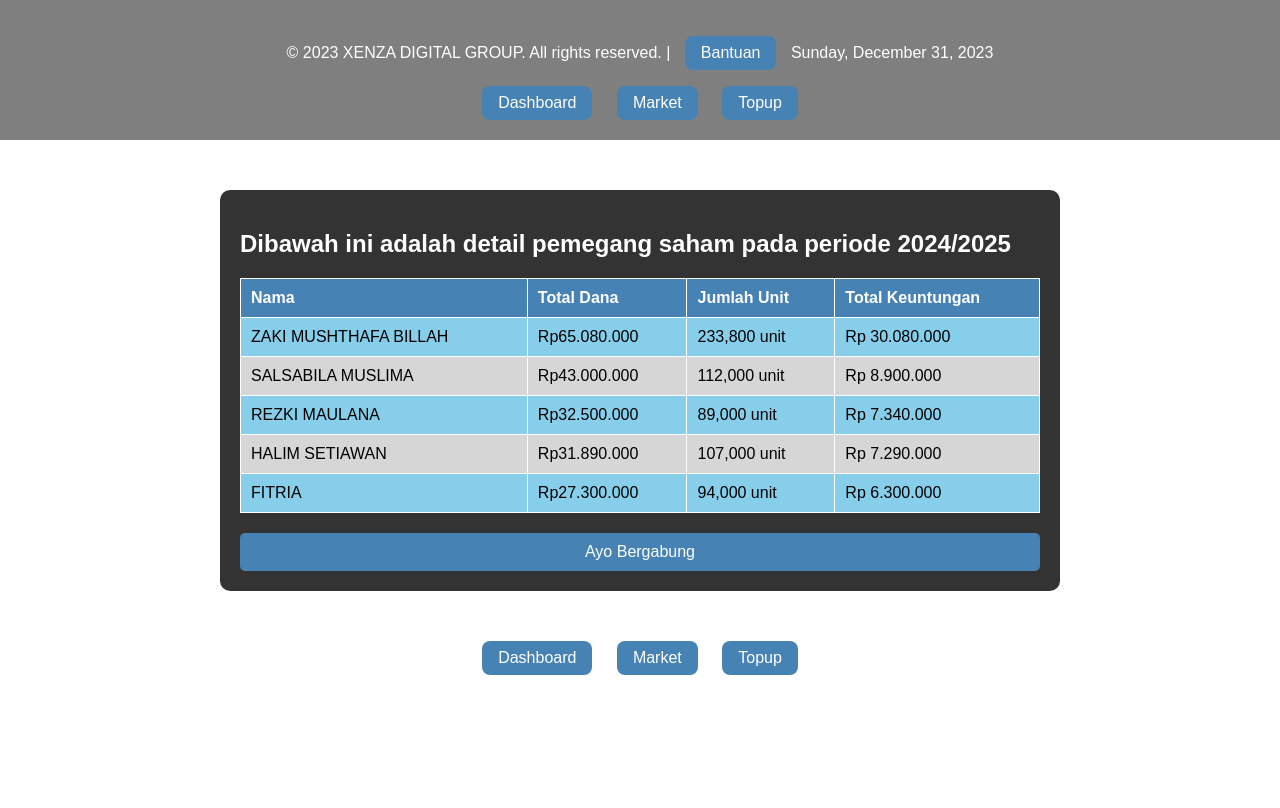
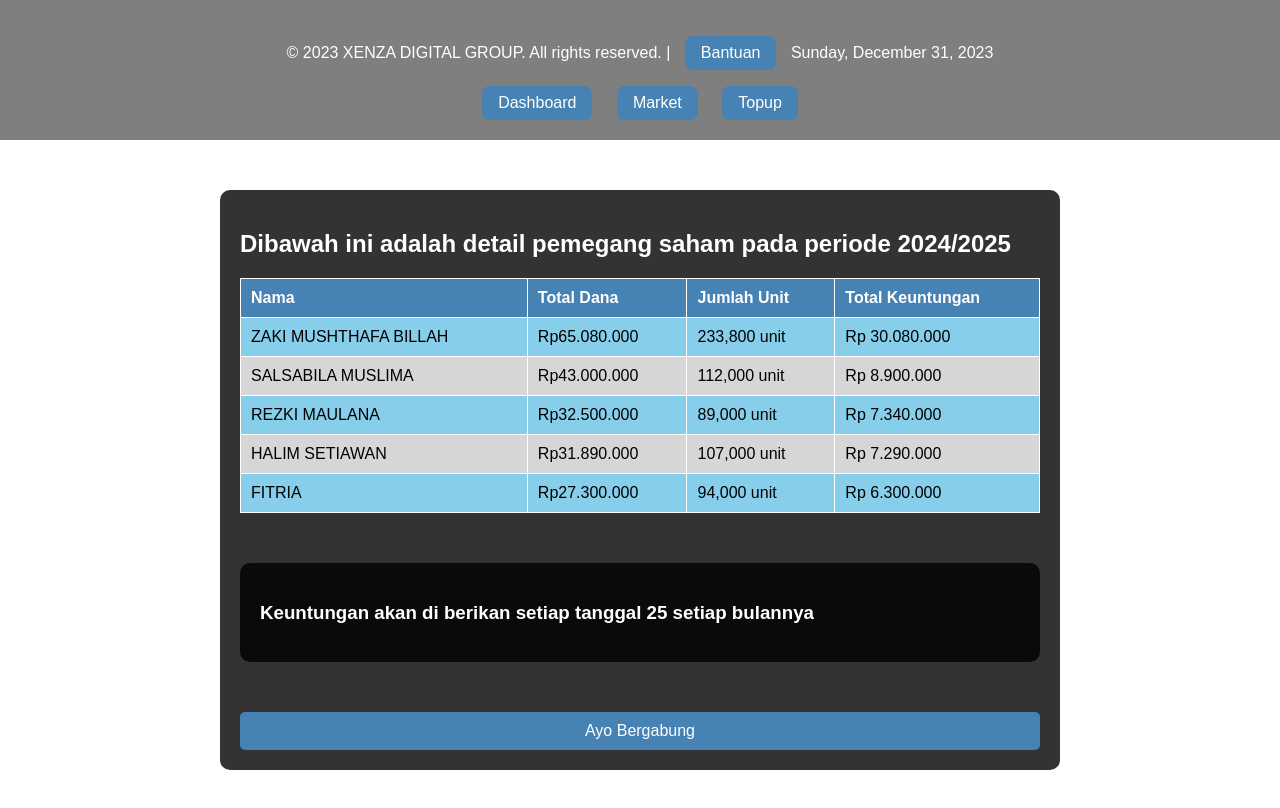
Before and after one commit to Jakii29/xenzadigital, a plain HTML site: page saham.html in a window 1280 px wide. Drawn offline with Linux system fonts and the light colour scheme.

Commit message:
Update saham.html

```diff
--- a/saham.html
+++ b/saham.html
@@ -151,16 +151,12 @@
                 <td>Rp 6.300.000</td>
             </tr>
         </table>
-
+     <article>
+        <h1>Keuntungan akan di berikan setiap tanggal 25 setiap bulannya</h1>
+    </article>
         <!-- Tombol "Ayo Bergabung" yang mengarah ke Google Form -->
         <a href="AYOO.html" id="joinButton">Ayo Bergabung</a>
     </article>
-    <!-- Tautan menu di bagian bawah -->
-    <div id="footerLinks">
-        <a href="index.html">Dashboard</a>
-        <a href="#">Market</a>
-        <a href="#">Topup</a>
-    </div>
     <script>
         // Fungsi untuk mendapatkan tanggal dan waktu saat ini
         function getCurrentDateTime() {
```
